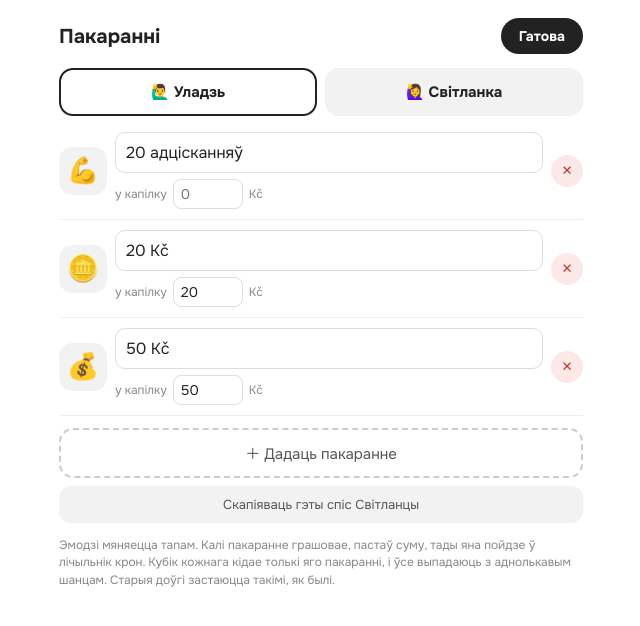
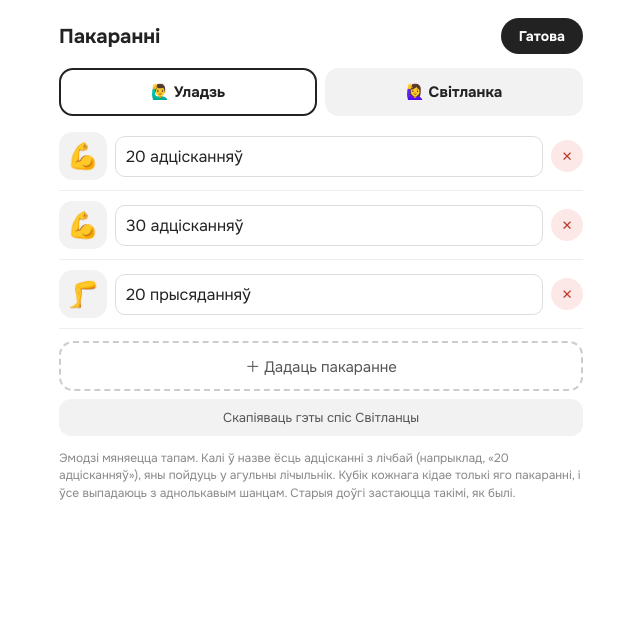
Before and after one commit to ultracheb/shtrafnik, a plain HTML site: page index.html in a window 1280 px wide. Both pictures are taken after a click on the button "✏️". Shown: the whole page, without its empty margins (319-959 px from the left). Drawn offline with Linux system fonts and the light colour scheme.

Commit message:
Add files via upload

```diff
--- a/index.html
+++ b/index.html
@@ -129,17 +129,17 @@ const esc=s=>String(s).replace(/[&<>"]/g,c=>({'&':'&amp;','<':'&lt;','>':'&gt;',
 
 /* ---------- мова ---------- */
 const I18N={
- be:{title:'Трыбунал',me:'Уладзь',her:'Світланка',debts:'доўгаў',threwM:'укінуў',threwF:'укінула',workedM:'адпрацаваў',workedF:'адпрацавала',
+ be:{title:'Трыбунал',me:'Уладзь',her:'Світланка',debts:'доўгаў',pushM:'адцісканняў',pushF:'адцісканняў',workedM:'выканаў',workedF:'выканала',
    dice:'Кубік',rolling:'Кідаем...',tapHint:'тапні па доўгу, калі выканаў',done:'Выканана ✅',undo:'Адмяніць',
-   pens:'Пакаранні',ready:'Гатова',ph:'Напрыклад, 20 прысяданняў',toBank:'у капілку',addPen:'＋ Дадаць пакаранне',copyTo:'Скапіяваць гэты спіс',copyMe:'Уладзю',copyHer:'Світланцы',copied:'Скапіявана ✓',
-   edNote:'Эмодзі мяняецца тапам. Калі пакаранне грашовае, пастаў суму, тады яна пойдзе ў лічыльнік крон. Кубік кожнага кідае толькі яго пакаранні, і ўсе выпадаюць з аднолькавым шанцам. Старыя доўгі застаюцца такімі, як былі.',
+   pens:'Пакаранні',ready:'Гатова',ph:'Напрыклад, 20 прысяданняў',addPen:'＋ Дадаць пакаранне',copyTo:'Скапіяваць гэты спіс',copyMe:'Уладзю',copyHer:'Світланцы',copied:'Скапіявана ✓',
+   edNote:'Эмодзі мяняецца тапам. Калі ў назве ёсць адцісканні з лічбай (напрыклад, «20 адцісканняў»), яны пойдуць у агульны лічыльнік. Кубік кожнага кідае толькі яго пакаранні, і ўсе выпадаюць з аднолькавым шанцам. Старыя доўгі застаюцца такімі, як былі.',
    save:'Захаваць',cancel:'Адмена',linkCopied:'Лінк скапіяваны, адпраўляй',syncOff:'Сінхранізацыя яшчэ не наладжана',
    syncTitle:'Сінхранізацыя',token:'GitHub токен (з доступам да gist)',gist:'ID гіста (пуста = створыцца новы)',synced:'Усё сінхранізавана',syncErr:'Не атрымалася сінхранізаваць',
    share:'Падзяліцца',sync:'Сінхранізацыя',edit:'Пакаранні',joined:'Падключыліся да агульнага трыбунала',lang:'УКР'},
- uk:{title:'Трибунал',me:'Уладзь',her:'Світланка',debts:'боргів',threwM:'вкинув',threwF:'вкинула',workedM:'відпрацював',workedF:'відпрацювала',
+ uk:{title:'Трибунал',me:'Уладзь',her:'Світланка',debts:'боргів',pushM:'віджимань',pushF:'віджимань',workedM:'виконав',workedF:'виконала',
    dice:'Кубик',rolling:'Кидаємо...',tapHint:'тапни на борг, коли виконав',done:'Виконано ✅',undo:'Скасувати',
-   pens:'Покарання',ready:'Готово',ph:'Наприклад, 20 присідань',toBank:'у скарбничку',addPen:'＋ Додати покарання',copyTo:'Скопіювати цей список',copyMe:'Уладзю',copyHer:'Світланці',copied:'Скопійовано ✓',
-   edNote:'Емодзі змінюється тапом. Якщо покарання грошове, постав суму, тоді вона піде в лічильник крон. Кубик кожного кидає лише його покарання, і всі випадають з однаковим шансом. Старі борги лишаються такими, як були.',
+   pens:'Покарання',ready:'Готово',ph:'Наприклад, 20 присідань',addPen:'＋ Додати покарання',copyTo:'Скопіювати цей список',copyMe:'Уладзю',copyHer:'Світланці',copied:'Скопійовано ✓',
+   edNote:'Емодзі змінюється тапом. Якщо в назві є віджимання з числом (наприклад, «20 віджимань»), вони підуть у загальний лічильник. Кубик кожного кидає лише його покарання, і всі випадають з однаковим шансом. Старі борги лишаються такими, як були.',
    save:'Зберегти',cancel:'Скасувати',linkCopied:'Посилання скопійовано, надсилай',syncOff:'Синхронізацію ще не налаштовано',
    syncTitle:'Синхронізація',token:'GitHub токен (з доступом до gist)',gist:'ID гіста (порожньо = створиться новий)',synced:'Усе синхронізовано',syncErr:'Не вдалося синхронізувати',
    share:'Поділитися',sync:'Синхронізація',edit:'Покарання',joined:'Підключилися до спільного трибуналу',lang:'БЕЛ'}
@@ -148,22 +148,26 @@ let lang=store.get('shtrafnik.lang','be');
 const t=k=>I18N[lang][k]||k;
 
 /* ---------- дадзеныя ----------
-   records: пакаранні {kind:'pen',who,ic,s,kr,order} і доўгі {kind:'debt',who,ic,s,kr,t,done}
+   records: пакаранні {kind:'pen',who,ic,s,order} і доўгі {kind:'debt',who,ic,s,t,done}
    кожны запіс мае id і updated; выдаленне = del:true (каб сінхра ведала) */
 const SEED=[];
 ['me','her'].forEach(w=>[
-  {k:'push',ic:'💪',s:'20 адцісканняў',kr:0},{k:'k20',ic:'🪙',s:'20 Kč',kr:20},{k:'k50',ic:'💰',s:'50 Kč',kr:50}
-].forEach((p,i)=>SEED.push({id:w+'-'+p.k,kind:'pen',who:w,ic:p.ic,s:p.s,kr:p.kr,order:i,updated:1})));
+  {k:'push',ic:'💪',s:'20 адцісканняў'},{k:'k20',ic:'💪',s:'30 адцісканняў'},{k:'k50',ic:'🦵',s:'20 прысяданняў'}
+].forEach((p,i)=>SEED.push({id:w+'-'+p.k,kind:'pen',who:w,ic:p.ic,s:p.s,order:i,updated:1})));
 let records=store.get('shtrafnik.records',null)||SEED;
+// грошы прыбралі: старыя грашовыя пакаранні выдаляем
+function dropMoney(){let ch=false;records.forEach(r=>{if(r.kind==='pen'&&!r.del&&r.kr>0){r.del=true;r.updated=now();ch=true;}});if(ch)persist();return ch;}
 const persist=()=>store.set('shtrafnik.records',records);
 const uid=()=>now().toString(36)+Math.random().toString(36).slice(2,7);
 const pens=w=>records.filter(r=>r.kind==='pen'&&r.who===w&&!r.del).sort((a,b)=>a.order-b.order);
 const debts=w=>records.filter(r=>r.kind==='debt'&&r.who===w&&!r.del);
+// колькі адцісканняў у назве: «20 адцісканняў» → 20
+const reps=s=>{const m=/(\d+)\s*(адціск|отжим|віджим|відтиск|push)/i.exec(s||'');return m?+m[1]:0};
 const byId=id=>records.find(r=>r.id===id);
 function touch(r,ch){Object.assign(r,ch,{updated:now()});persist();schedulePush();}
 function addDebt(w,penId){
   const p=byId(penId);
-  const d={id:uid(),kind:'debt',who:w,ic:p.ic,s:p.s,kr:p.kr||0,t:now(),done:false,updated:now()};
+  const d={id:uid(),kind:'debt',who:w,ic:p.ic,s:p.s,t:now(),done:false,updated:now()};
   records.push(d);persist();schedulePush();render();
   toast(`${t(w)}: ${p.s} 😈`,()=>{touch(d,{del:true});render();});
 }
@@ -180,9 +184,9 @@ function toast(m,undo){
 /* ---------- табло ---------- */
 function half(w,c){
   const mine=debts(w),open=mine.filter(x=>!x.done).sort((a,b)=>b.t-a.t),f=w==='her';
-  const kr=mine.filter(x=>x.done&&x.kr).reduce((a,x)=>a+x.kr,0),worked=mine.filter(x=>x.done&&!x.kr).length;
+  const push=mine.filter(x=>x.done).reduce((a,x)=>a+reps(x.s),0),worked=mine.filter(x=>x.done).length;
   return `<section class="half ${c}"><div class="wrap"><div class="name">${t(w)}</div>
-  <div class="score"><div><b>${open.length}</b>${t('debts')}</div><div><b>${kr} Kč</b>${t(f?'threwF':'threwM')}</div><div><b>${worked}</b>${t(f?'workedF':'workedM')}</div></div>
+  <div class="score"><div><b>${open.length}</b>${t('debts')}</div><div><b>${push}</b>${t(f?'pushF':'pushM')}</div><div><b>${worked}</b>${t(f?'workedF':'workedM')}</div></div>
   <div class="pun">${pens(w).map(p=>`<button onclick="addDebt('${w}','${p.id}')"><span>${esc(p.ic)}</span>${esc(p.s)}</button>`).join('')}<button class="dice" onclick="roll('${w}')"><span>🎲</span>${t('dice')}</button></div>
   <div class="owe">${open.map(x=>`<button onclick="doneDebt('${x.id}')">${esc(x.ic)} ${esc(x.s)} ✓</button>`).join('')}</div>
   ${open.length?`<div class="hint">${t('tapHint')}</div>`:''}</div></section>`;
@@ -234,8 +238,7 @@ function renderEditor(){
   <div class="who">${['me','her'].map(k=>`<button class="${ew===k?'sel':''}" onclick="ew='${k}';renderEditor()">${k==='me'?'🙋‍♂️':'🙋‍♀️'} ${t(k)}</button>`).join('')}</div>
   ${L.map(p=>`<div class="er">
     <button class="emo" onclick="cycleEmo('${p.id}')">${esc(p.ic)}</button>
-    <div class="ef"><input value="${esc(p.s)}" placeholder="${t('ph')}" oninput="touch(byId('${p.id}'),{s:this.value})">
-      <label>${t('toBank')} <input type="number" inputmode="numeric" min="0" step="10" value="${p.kr||''}" placeholder="0" oninput="touch(byId('${p.id}'),{kr:+this.value||0})"> Kč</label></div>
+    <div class="ef"><input value="${esc(p.s)}" placeholder="${t('ph')}" oninput="touch(byId('${p.id}'),{s:this.value})"></div>
     ${L.length>1?`<button class="del" onclick="touch(byId('${p.id}'),{del:true});renderEditor()">✕</button>`:''}
   </div>`).join('')}
   ${L.length<6?`<button class="addp" onclick="addPen()">${t('addPen')}</button>`:''}
@@ -243,7 +246,7 @@ function renderEditor(){
   <div class="edn">${t('edNote')}</div>`;
 }
 function addPen(){
-  const L=pens(ew),r={id:uid(),kind:'pen',who:ew,ic:'🎁',s:'',kr:0,order:L.length?L[L.length-1].order+1:0,updated:now()};
+  const L=pens(ew),r={id:uid(),kind:'pen',who:ew,ic:'🎁',s:'',order:L.length?L[L.length-1].order+1:0,updated:now()};
   records.push(r);persist();renderEditor();
   const ins=$('sheetIn').querySelectorAll('.ef>input');ins[ins.length-1].focus();
 }
@@ -251,7 +254,7 @@ function cycleEmo(id){const p=byId(id),k=EMO.indexOf(p.ic);touch(p,{ic:EMO[(k+1)
 function copyPens(){
   const o=ew==='me'?'her':'me',src=pens(ew).filter(p=>p.s.trim());
   pens(o).forEach(p=>touch(p,{del:true}));
-  src.forEach((p,i)=>records.push({id:uid(),kind:'pen',who:o,ic:p.ic,s:p.s,kr:p.kr,order:i,updated:now()}));
+  src.forEach((p,i)=>records.push({id:uid(),kind:'pen',who:o,ic:p.ic,s:p.s,order:i,updated:now()}));
   persist();schedulePush();toast(t('copied'));
 }
 function clean(w){const L=pens(w),empty=L.filter(p=>!p.s.trim());if(empty.length<L.length)empty.forEach(p=>touch(p,{del:true}));}
@@ -287,7 +290,7 @@ async function sync(){
       const g=await gh('GET','/gists/'+cfg.gist);
       const raw=g.files&&g.files[FILE]&&g.files[FILE].content;
       const incoming=raw?(JSON.parse(raw).records||[]):[];
-      records=merge(records,incoming); persist();
+      records=merge(records,incoming); dropMoney(); persist();
       if(!$('sheet').classList.contains('open')) render();
       if(sig(records)!==sig(incoming)) await gh('PATCH','/gists/'+cfg.gist,body());
     }
@@ -322,7 +325,7 @@ $('shareBtn').onclick=async()=>{
   const hm=location.hash.match(/sync=([^&]+)/);
   if(hm){ try{ const c=JSON.parse(atob(decodeURIComponent(hm[1]))); if(c.token&&c.gist){ cfg=c; store.set('shtrafnik.sync',cfg); setTimeout(()=>toast(t('joined')),300); } }catch(e){}
     history.replaceState(null,'',location.pathname+location.search); }
-  render(); sync();
+  dropMoney(); render(); sync();
   document.addEventListener('visibilitychange',()=>{ if(document.visibilityState==='visible') sync(); });
 })();
 </script>
```
